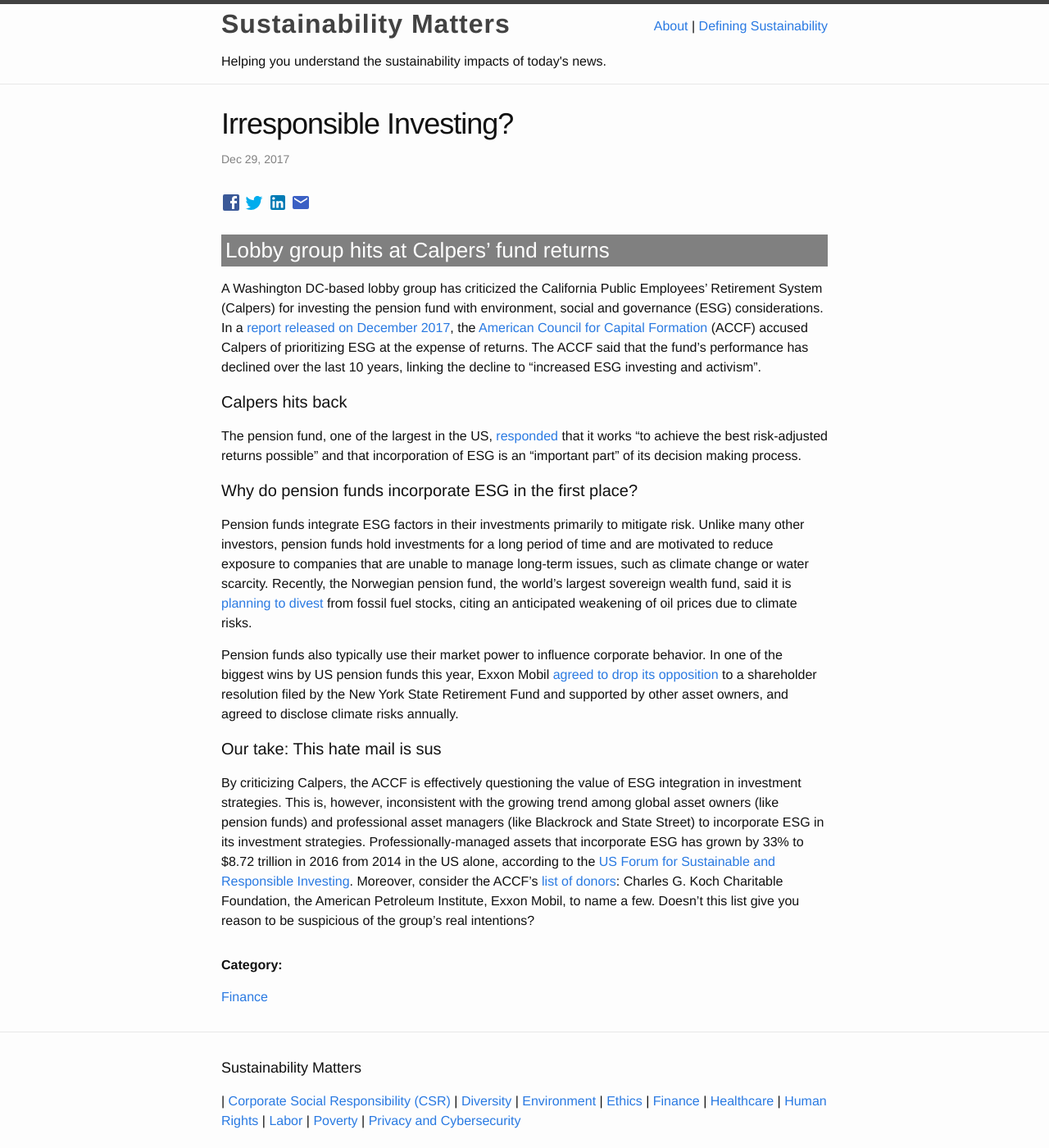
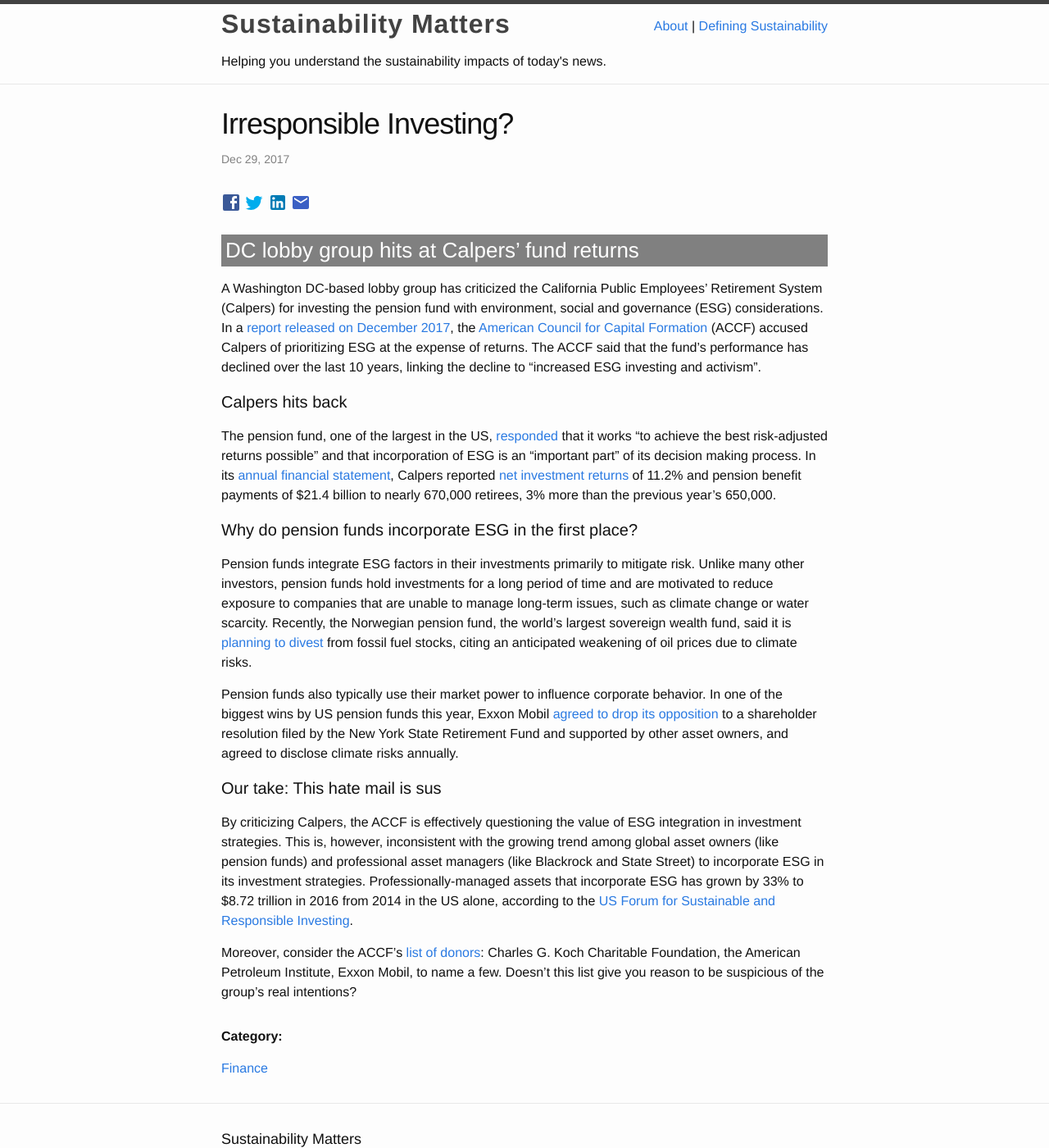
Before and after one commit to Sparkleleuk/Sustainability_Matters, a Jekyll site: the page built from _posts/2017-12-28-Calpers.markdown, in a window 1280 px wide and 1400 px high. Shown: the whole window at 82% size. Built offline with Jekyll 4.4.1, drawn with Linux system fonts in a browser that asks for light colours.

Commit message:
fix post

```diff
--- a/_posts/2017-12-28-Calpers.markdown
+++ b/_posts/2017-12-28-Calpers.markdown
@@ -6,13 +6,13 @@ date:   2017-12-28 19:00:00 -0500
 categories: [Finance]
 ---
 
-### Lobby group hits at Calpers' fund returns
+### DC lobby group hits at Calpers' fund returns
 
 A Washington DC-based lobby group has criticized the California Public Employees' Retirement System (Calpers) for investing the pension fund with environment, social and governance (ESG) considerations. In a <a href="http://accfcorpgov.org/wp-content/uploads/2017/12/CalPERS-Report-Final.pdf" target="_blank">report released on December 2017</a>, the <a href="http://accf.org/" target="_blank">American Council for Capital Formation</a> (ACCF) accused Calpers of prioritizing ESG at the expense of returns. The ACCF said that the fund's performance has declined over the last 10 years, linking the decline to "increased ESG investing and activism".
 
 #### Calpers hits back
 
-The pension fund, one of the largest in the US, <a href="https://www.ai-cio.com/news/calpers-calls-esg-criticism-laughable/" target="_blank">responded</a> that it works "to achieve the best risk-adjusted returns possible" and that incorporation of ESG is an "important part" of its decision making process.
+The pension fund, one of the largest in the US, <a href="https://www.ai-cio.com/news/calpers-calls-esg-criticism-laughable/" target="_blank">responded</a> that it works "to achieve the best risk-adjusted returns possible" and that incorporation of ESG is an "important part" of its decision making process. In its <a href="https://www.calpers.ca.gov/page/newsroom/calpers-news/2017/annual-financial-report" target="_blank">annual financial statement</a>, Calpers reported <a href="https://www.investopedia.com/terms/n/netinvestmentincome.asp" target="_blank">net investment returns</a> of 11.2% and pension benefit payments of $21.4 billion to nearly 670,000 retirees, 3% more than the previous year's 650,000.
 
 #### Why do pension funds incorporate ESG in the first place?
 
@@ -22,4 +22,6 @@ Pension funds also typically use their market power to influence corporate behav
 
 #### Our take: This hate mail is sus
 
-By criticizing Calpers, the ACCF is effectively questioning the value of ESG integration in investment strategies. This is, however, inconsistent with the growing trend among global asset owners (like pension funds) and professional asset managers (like Blackrock and State Street) to incorporate ESG in its investment strategies. Professionally-managed assets that incorporate ESG has grown by 33% to $8.72 trillion in 2016 from 2014 in the US alone, according to the <a href="https://www.ussif.org/files/SIF_Trends_16_Executive_Summary(1).pdf" target="_blank">US Forum for Sustainable and Responsible Investing</a>. Moreover, consider the ACCF's <a href="http://conservativetransparency.org/recipient/american-council-for-capital-formation/" target="_blank">list of donors</a>: Charles G. Koch Charitable Foundation, the American Petroleum Institute, Exxon Mobil, to name a few.  Doesn't this list give you reason to be suspicious of the group's real intentions?
+By criticizing Calpers, the ACCF is effectively questioning the value of ESG integration in investment strategies. This is, however, inconsistent with the growing trend among global asset owners (like pension funds) and professional asset managers (like Blackrock and State Street) to incorporate ESG in its investment strategies. Professionally-managed assets that incorporate ESG has grown by 33% to $8.72 trillion in 2016 from 2014 in the US alone, according to the <a href="https://www.ussif.org/files/SIF_Trends_16_Executive_Summary(1).pdf" target="_blank">US Forum for Sustainable and Responsible Investing</a>.
+
+Moreover, consider the ACCF's <a href="http://conservativetransparency.org/recipient/american-council-for-capital-formation/" target="_blank">list of donors</a>: Charles G. Koch Charitable Foundation, the American Petroleum Institute, Exxon Mobil, to name a few.  Doesn't this list give you reason to be suspicious of the group's real intentions?
```
